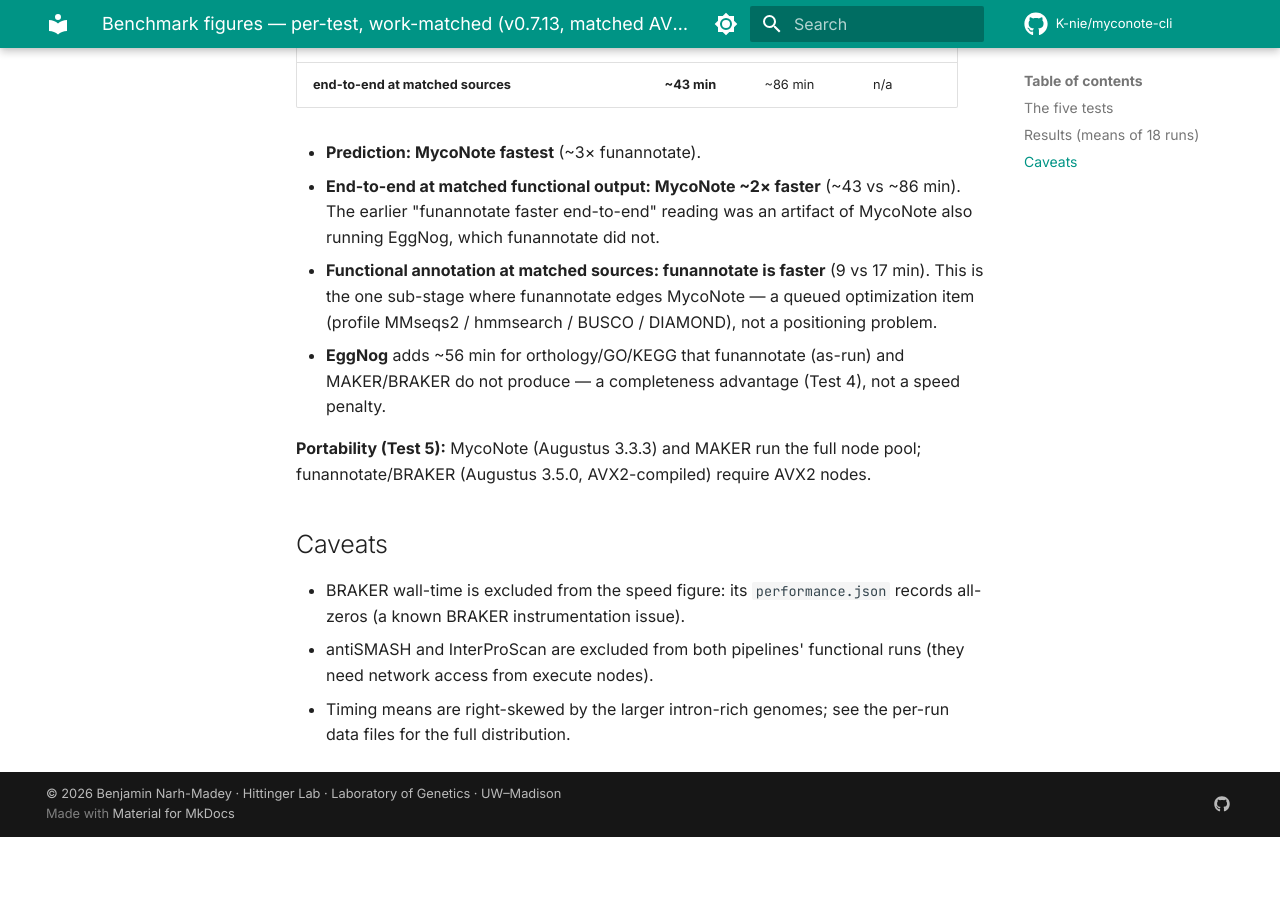
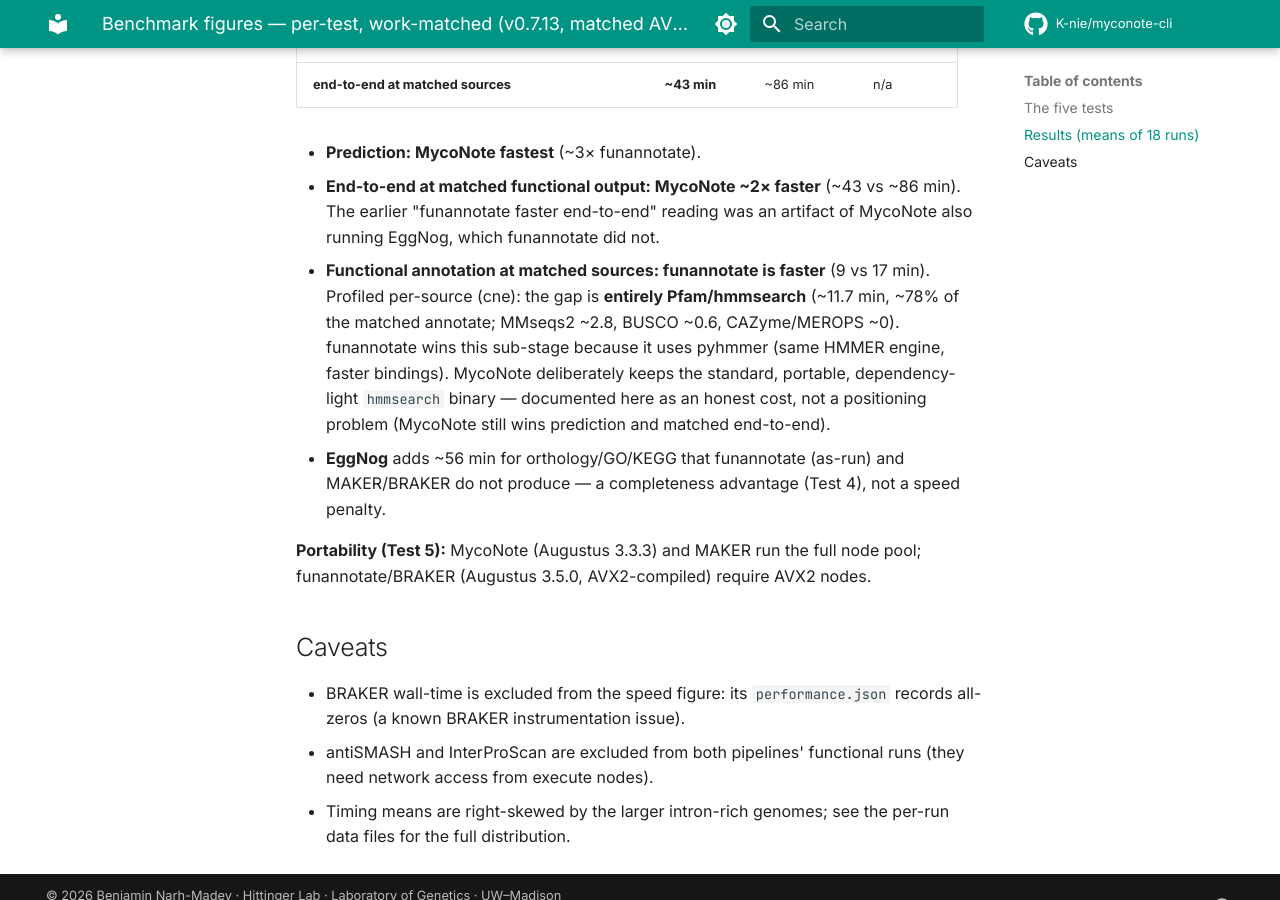
Before and after one commit to K-nie/myconote-cli, an MkDocs documentation site: the page built from docs/paper/htcondor_benchmark/figures/README.md, in a window 1280 px wide and 900 px high, scrolled down 1405 px. Built offline with MkDocs 1.6.1 and Material for MkDocs 9.7.7, drawn with Linux system fonts in a browser that asks for light colours; comment, search, counter and statistics services are not loaded; the version menu is left out; before the commit the page ends 2242 px from its top, so only the background shows below that.

Commit message:
docs(benchmark): matched-annotate gap is Pfam/hmmsearch — keep hmmsearch (decided)
Profiled per-source (cne): the matched functional-annotation gap (17 vs 9 min)
is entirely Pfam/hmmsearch (~11.7 min, ~78%); MMseqs2/BUSCO/CAZyme/MEROPS are
already fast. funannotate wins via pyhmmer. Decision: keep the standard,
portable, dependency-light hmmsearch binary; document the cost honestly rather
than add a Python/pyhmmer dependency or FFI. MycoNote still wins prediction and
matched end-to-end.

```diff
--- a/docs/paper/htcondor_benchmark/figures/README.md
+++ b/docs/paper/htcondor_benchmark/figures/README.md
@@ -41,9 +41,12 @@ in an end-to-end claim.
   The earlier "funannotate faster end-to-end" reading was an artifact of MycoNote
   also running EggNog, which funannotate did not.
 - **Functional annotation at matched sources: funannotate is faster** (9 vs 17 min).
-  This is the one sub-stage where funannotate edges MycoNote — a queued
-  optimization item (profile MMseqs2 / hmmsearch / BUSCO / DIAMOND), not a
-  positioning problem.
+  Profiled per-source (cne): the gap is **entirely Pfam/hmmsearch** (~11.7 min,
+  ~78% of the matched annotate; MMseqs2 ~2.8, BUSCO ~0.6, CAZyme/MEROPS ~0).
+  funannotate wins this sub-stage because it uses pyhmmer (same HMMER engine,
+  faster bindings). MycoNote deliberately keeps the standard, portable,
+  dependency-light `hmmsearch` binary — documented here as an honest cost, not a
+  positioning problem (MycoNote still wins prediction and matched end-to-end).
 - **EggNog** adds ~56 min for orthology/GO/KEGG that funannotate (as-run) and
   MAKER/BRAKER do not produce — a completeness advantage (Test 4), not a speed
   penalty.
```
